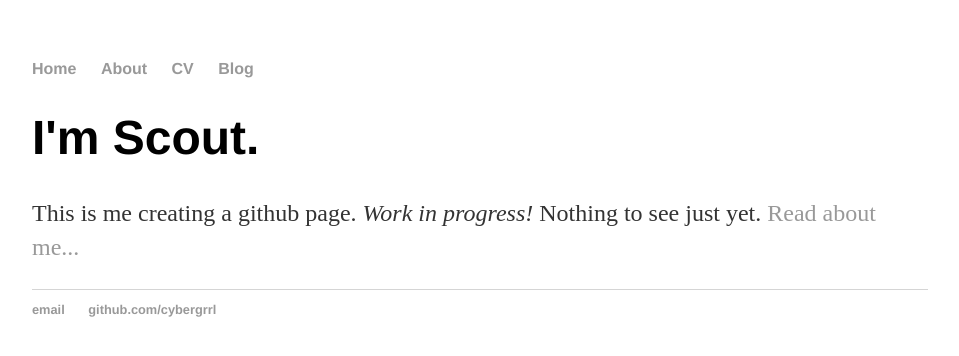
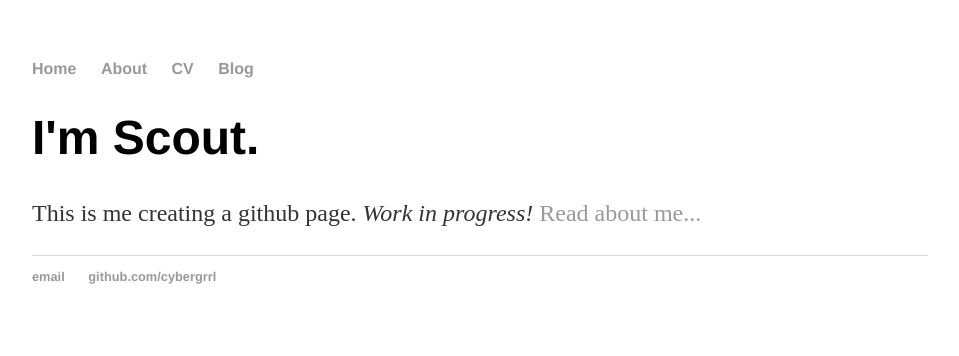
Before and after one commit to cybergrrl/githup-page.github.io, a Jekyll site: the page built from index.html, in a window 1280 px wide. Shown: the top 356 px of the page, without its empty margins (160-1119 px from the left). Built offline with Jekyll 4.4.1, drawn with Linux system fonts in a browser that asks for light colours.

Commit message:
Update index.html

```diff
--- a/index.html
+++ b/index.html
@@ -4,5 +4,5 @@ title: Scout's page
 ---
 <div class="blurb">
 	<h1>I'm Scout.</h1>
-	<p>This is me creating a github page. <em>Work in progress!</em> Nothing to see just yet. <a href="/about">Read about me...</a></p>
+	<p>This is me creating a github page. <em>Work in progress!</em> <a href="/about">Read about me...</a></p>
 </div><!-- /.blurb -->
```
